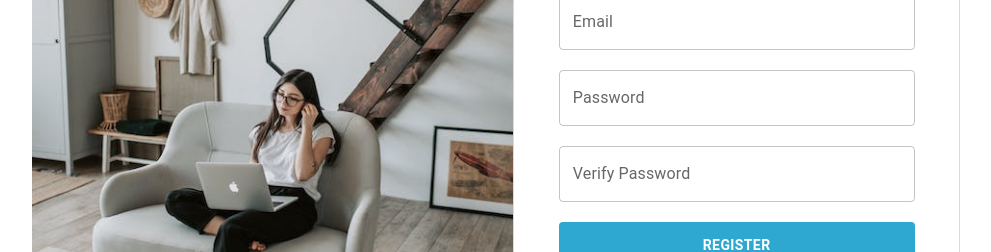
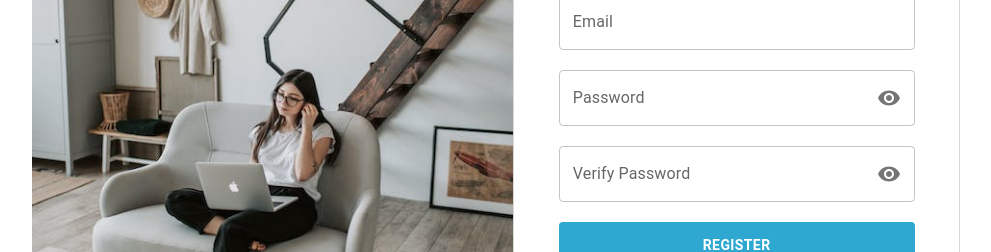
Before and after one commit to mgacrama211176/OnlineBarter, a Next.js app: page /login in a window 1280 px wide. Both pictures are taken after a click on the button "SIGNUP". Shown: the part 327-579 px from the top of the page, without its empty margins (144-1135 px from the left). Built offline with nearby package versions, Linux system fonts and the light colour scheme; a web font is replaced by a local one.

Commit message:
Feature #Login: Added Login Formik Validation

```diff
--- a/library/Formik/LoginValidation.js
+++ b/library/Formik/LoginValidation.js
@@ -23,6 +23,16 @@ export const validate = (values) => {
     errors.password = "Password must not contain spaces";
   }
 
+  if (!values.cpassword) {
+    errors.cpassword = "Password Required";
+  } else if (values.cpassword.length < 8 && values.cpassword.length > 20) {
+    errors.cpassword = "Password must not be less than 8 or greater than 20";
+  } else if (values.password.includes(" ")) {
+    errors.cpassword = "Password must not contain spaces";
+  } else if (values.password !== values.cpassword) {
+    errors.cpassword = "Passowrd did not match!";
+  }
+
   if (!values.loginPassword) {
     errors.loginPassword = "Password Required";
   } else if (
@@ -37,6 +47,8 @@ export const validate = (values) => {
 
   if (!values.fullName) {
     errors.fullName = "Full Name Required";
+  } else if (values.fullName.trim() === "") {
+    errors.fullName = "Please Enter Valid Name";
   }
 
   return errors;
--- a/pages/login/index.js
+++ b/pages/login/index.js
@@ -12,11 +12,20 @@ import Image from "next/image";
 import SignInImg from "../../public/images/signIn.jpeg";
 
 //MUI
-import { Container, Box, Typography, TextField, Button } from "@mui/material";
+import {
+  Container,
+  Box,
+  Typography,
+  TextField,
+  Button,
+  InputAdornment,
+} from "@mui/material";
 
 //ICONS
 import { FcGoogle } from "react-icons/fc";
 import { RiFacebookBoxFill } from "react-icons/ri";
+import VisibilityIcon from "@mui/icons-material/Visibility";
+import VisibilityOffIcon from "@mui/icons-material/VisibilityOff";
 
 //Responsive themes
 import { BoxContainer, ImgGone } from "../../library/media";
@@ -80,6 +89,10 @@ const Slogan = {
 
 const AuthPage = () => {
   const [login, setLogin] = useState(true);
+  const [showPassword, setshowPassword] = useState({
+    password: false,
+    cpassword: false,
+  });
 
   const GoogleSignInHandler = async () => {
     signIn("google", { callbackUrl: "http://localhost:3000/" });
@@ -231,7 +244,7 @@ const AuthPage = () => {
                   error={
                     formik.touched.fullName && Boolean(formik.errors.fullName)
                   }
-                  helperText={formik.errors.fullName && formik.errors.fullName}
+                  helperText={formik.touched.fullName && formik.errors.fullName}
                 />
                 <TextField
                   variant="outlined"
@@ -243,18 +256,64 @@ const AuthPage = () => {
                 <TextField
                   variant="outlined"
                   label="Password"
-                  type="password"
+                  type={!showPassword.password ? "password" : "text"}
                   {...formik.getFieldProps("password")}
                   error={
                     formik.touched.password && Boolean(formik.errors.password)
                   }
                   helperText={formik.touched.password && formik.errors.password}
+                  InputProps={{
+                    endAdornment: (
+                      <InputAdornment
+                        position="end"
+                        sx={{ cursor: "pointer" }}
+                        onClick={() =>
+                          setshowPassword((prevState) => ({
+                            ...prevState,
+                            password: !prevState.password,
+                          }))
+                        }
+                      >
+                        {showPassword.password ? (
+                          <VisibilityOffIcon />
+                        ) : (
+                          <VisibilityIcon />
+                        )}
+                      </InputAdornment>
+                    ),
+                  }}
                 />
                 <TextField
                   variant="outlined"
                   label="Verify Password"
-                  type="password"
+                  type={!showPassword.cpassword ? "password" : "text"}
                   {...formik.getFieldProps("cpassword")}
+                  error={
+                    formik.touched.cpassword && Boolean(formik.errors.cpassword)
+                  }
+                  helperText={
+                    formik.touched.cpassword && formik.errors.cpassword
+                  }
+                  InputProps={{
+                    endAdornment: (
+                      <InputAdornment
+                        position="end"
+                        sx={{ cursor: "pointer" }}
+                        onClick={() =>
+                          setshowPassword((prevState) => ({
+                            ...prevState,
+                            cpassword: !prevState.cpassword,
+                          }))
+                        }
+                      >
+                        {showPassword.cpassword ? (
+                          <VisibilityOffIcon />
+                        ) : (
+                          <VisibilityIcon />
+                        )}
+                      </InputAdornment>
+                    ),
+                  }}
                 />
                 <Button
                   variant="outlined"
```
